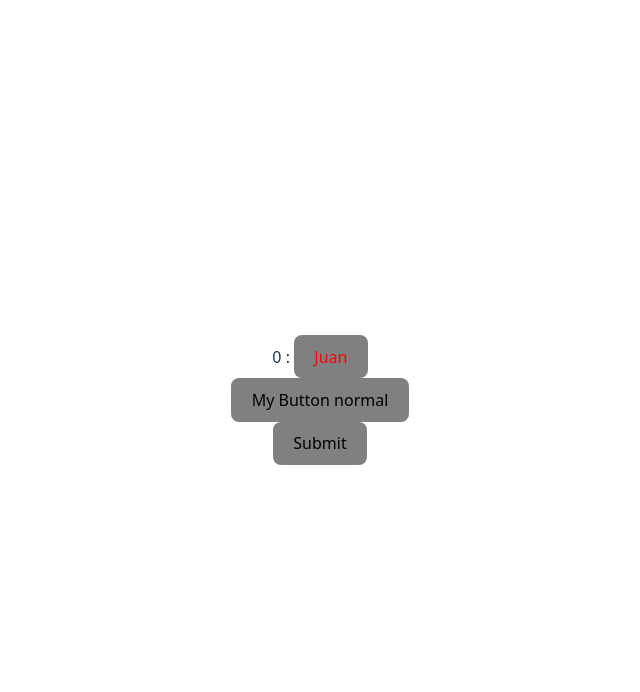
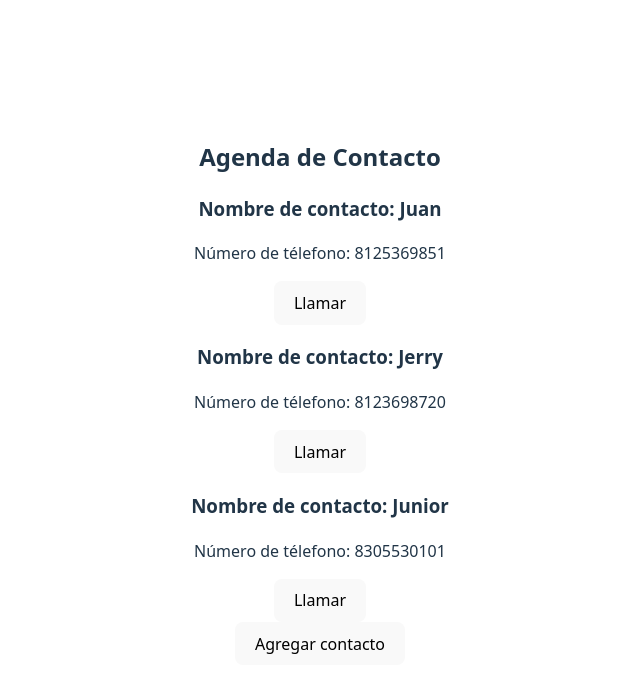
Before and after one commit to juanAntopia/react-js, a React (Vite) app: page / in a window 1280 px wide. Shown: the top 692 px of the page, without its empty margins (320-960 px from the left). Built offline with nearby package versions, Linux system fonts and the light colour scheme.

Commit message:
feat: UseRef, UseMemo, UseCallback

```diff
--- a/src/App.tsx
+++ b/src/App.tsx
@@ -1,28 +1,18 @@
 import './App.css'
-import {Button, ColorRed, AppForm} from './components'
-import { GlobalProvider } from './context/global.provider'
+// import { BookReader } from './components'
+// import { FocusInput } from './components/UseRef'
+// import { ShoppingCart } from './components'
+import { PhoneBook } from './components'
 
 function App() {
-  const handleClick = () => {
-    console.log('hola')
-  }
-
-  const dimeHola = () => {
-    alert('hola')
-  }
-
-  const submit = () => {
-    console.log('submit')
-  }
 
   return (
-    <GlobalProvider>
-      <ColorRed><Button parentMethod={dimeHola}>Juan</Button></ColorRed>
-      <Button parentMethod={handleClick}>My Button normal</Button>
-      <AppForm>
-        <Button parentMethod={submit}>Submit</Button>
-      </AppForm>
-    </GlobalProvider>
+    <div>
+      {/* <BookReader></BookReader> */}
+      {/* <FocusInput></FocusInput> */}
+      {/* <ShoppingCart /> */}
+      <PhoneBook />
+    </div>
   )
 }
 
--- /dev/null
+++ b/src/components/UseCallback/PhoneBook.tsx
@@ -0,0 +1,79 @@
+//objetivo: se utiliza para memorizar la instancia de una función
+//hace que un hijo no renderice
+
+import { memo, useCallback, useState } from "react"
+
+//Ejemplo
+// supongamos que tenemos un número de teléfono al que llamas con frecuencia
+// En vez de marcarlo continuamente, lo almacenamos en los contactos del teléfono
+// A menos que el número cambie, siempre utilizo el mismo contacto
+interface Contact {
+    id: number,
+    name: string,
+    phone: string
+}
+
+interface ContactProps {
+    contact: Contact,
+    onCall: (phone: string) => void
+}
+
+const ContactCard = memo(({contact, onCall} : ContactProps) => {
+    console.log(`Renderizando contacto ${contact.name}`)
+
+    return (
+        <div>
+            <h3>Nombre de contacto: {contact.name}</h3>
+            <p>Número de télefono: {contact.phone}</p>
+            <button onClick={() => onCall(contact.phone)}>Llamar</button>
+        </div>
+    )
+})
+
+export const PhoneBook = () => {
+    const [contacts, setContacts] = useState<Contact[]>([
+        {
+            id: 1,
+            name: 'Juan',
+            phone: '8125369851'
+        },
+        {
+            id: 2,
+            name: 'Jerry',
+            phone: '8123698720'
+        },
+        {
+            id: 3,
+            name: 'Junior',
+            phone: '8305530101'
+        }
+    ])
+
+    const [log, setLog] = useState<string>('')
+
+    const makeCall = useCallback((phone: string) => setLog(`Llamando al teléfono ${phone}`), [])
+
+    const addContact = () => {
+        const newContact = {
+            id: contacts.length + 1,
+            name: `Contacto - ${contacts.length+1}`,
+            phone: `${Math.floor(1000000 + Math.random() * 90000000)}`
+        }
+
+        setContacts([...contacts, newContact])
+    }
+
+    return (
+        <div>
+            <h2>Agenda de Contacto</h2>
+
+            {contacts.map(contact => (
+                <ContactCard key={contact.id} contact={contact} onCall={makeCall} />
+            ))}
+
+            <button onClick={addContact}>Agregar contacto</button>
+
+            <p>{log}</p>
+        </div>
+    )
+}
--- /dev/null
+++ b/src/components/UseMemo/ShoppingCart.tsx
@@ -0,0 +1,73 @@
+//objetivo: memorizar memoria (cache) el resultado de ejecutar una función costosa, para evitar que se vuelva a llamar
+//controlar si el beneficio de memorizarlo es superior al de recalcularlo
+
+import { useMemo, useState } from "react"
+
+//Ejemplo:
+//Tenemos una lista de compras y ya se calculó todo el costo total de la compra
+//Si no agregamos nada ni tampoco cambió nada, cuál es el costo total?
+
+interface Item {
+    id: number,
+    name: string,
+    price: number
+}
+
+export const ShoppingCart = () => {
+    const [items, setItems] = useState<Item[]>([
+        {
+            id: 1,
+            name: 'Manzana',
+            price: 25
+        },
+        {
+            id: 2,
+            name: 'Pera',
+            price: 30
+        },
+        {
+            id: 3,
+            name: 'Plátano',
+            price: 15
+        }
+    ])
+
+    const [discount, setDiscount] = useState<number>(0)
+
+    const totalCost = useMemo(()=> items.reduce((total, item) => total + item.price, 0), [items])
+
+    const finalCost = useMemo(() => totalCost - discount, [totalCost, discount])
+
+    const addItem = () => {
+        const newItem = {
+            id: items.length + 1,
+            name: `Producto ${items.length + 1}`,
+            price: Math.random() * 5
+        }
+
+        setItems([...items, newItem])
+    }
+
+    return (
+        <div>
+            <h2>Lista de productos</h2>
+
+            <ul>
+                {
+                    items.map(item =>
+                        <li key={item.id}>{item.name} : ${item.price.toFixed(2)}</li>
+                    )
+                }
+            </ul>
+
+            <p>Costo total: ${totalCost.toFixed(2)}</p>
+
+            <p>Descuento:</p>
+            <input type="number" onChange={e => setDiscount(parseFloat(e.target.value) || 0)} />
+
+            <p>Costo final: ${finalCost.toFixed(2)}</p>
+
+            <button onClick={addItem}>Agregar producto</button>
+        </div>
+    )
+}
--- /dev/null
+++ b/src/components/UseRef/BookReader.tsx
@@ -0,0 +1,50 @@
+//Objetivo: nos permite crear una referencia mutable que persiste durante todo el ciclo de vida de un componente sin causar un re-render
+//Objetivo 2: hacer referencia a un elemento del DOM
+
+import { useRef, useState } from "react"
+
+//Ejemplo:
+//Un marcador de un libro que utilizamos para guardar la última posición de la lectura
+//no modifica el contenido del libro
+
+export const BookReader = () => {
+    const currentPageRef = useRef<number>(1)
+    const [currentPage, setCurrentPage] = useState(1)
+
+    const nextPage = () => {
+        currentPageRef.current += 1
+        console.log(`Avanzaste a la página ${currentPageRef.current}`)
+    }
+
+    const previousPage = () => {
+        if (currentPageRef.current === 1) {
+            console.log(`No se puede retroceder a la página porque ya tene encuentras en ${currentPageRef.current}`)
+            return;
+        }
+        currentPageRef.current -= 1
+        console.log(`Retrocediste a la página ${currentPageRef.current}`)
+    }
+
+    const goToPage = (page: number) => {
+        if (page < 1) {
+            console.log('No puedes saltar a un número imposible')
+            return
+        }
+
+        currentPageRef.current = page
+        setCurrentPage(page)
+        console.log(`Saltaste a la página ${currentPageRef.current}`)
+    }
+
+    return (
+        <>
+            <h2>Lectura de libro</h2>
+            <p>Página actual: {currentPageRef.current}</p>
+            <p>Página actual [STATE]: {currentPage}</p>
+
+            <button onClick={previousPage}>Página Anterior</button>
+            <button onClick={nextPage}>Siguiente Página</button>
+            <button onClick={() => {goToPage(3)}}>Ir a Página</button>
+        </>
+    )
+}
--- /dev/null
+++ b/src/components/UseRef/index.ts
@@ -0,0 +1,2 @@
+export * from './BookReader.tsx'
+export * from './FocusInput.tsx'
--- a/src/components/index.ts
+++ b/src/components/index.ts
@@ -1,3 +1,6 @@
 export * from './Button/Button.tsx'
 export * from './ColorRed/ColorRed.tsx'
 export * from './AppForm/AppForm.tsx'
+export * from './UseRef/BookReader.tsx'
+export * from './UseMemo/ShoppingCart.tsx'
+export * from './UseCallback/PhoneBook.tsx'
```
Also changed, not shown: src/components/UseRef/FocusInput.tsx (added, +21 -0 lines).
